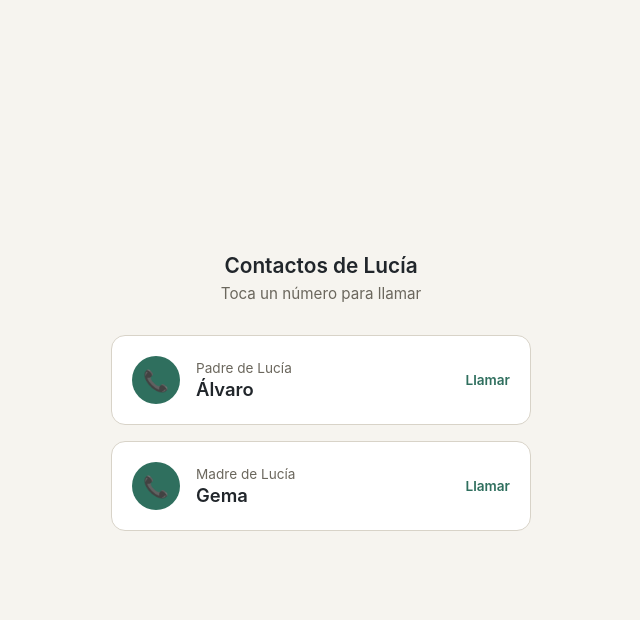
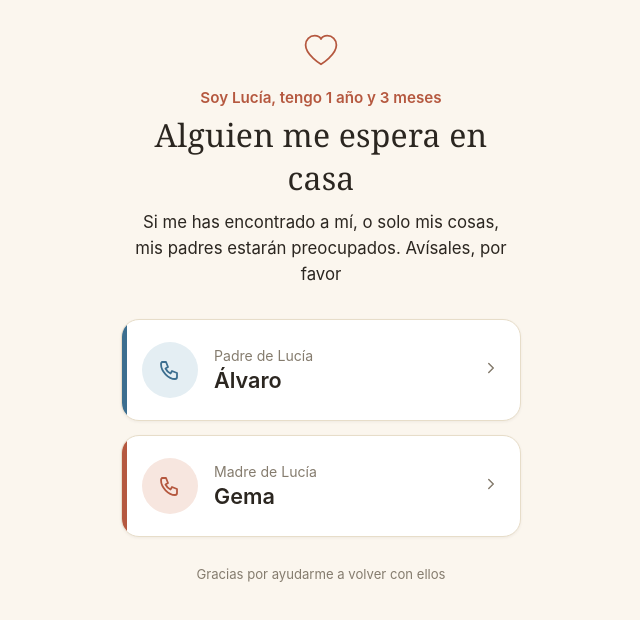
Before and after one commit to AlvaroSauci/contactos-lucia, a plain HTML site: page index.html in a window 1280 px wide. Shown: the whole page, without its empty margins (319-959 px from the left). Drawn offline with Linux system fonts and the light colour scheme.

Commit message:
Add files via upload

```diff
--- a/index.html
+++ b/index.html
@@ -6,15 +6,20 @@
 <title>Contactos de Lucía</title>
 <style>
   :root {
-    --ink: #21262b;
-    --paper: #f6f4ef;
-    --line: #d8d3c8;
-    --accent: #2f6f5e;
+    --paper: #fbf6ee;
+    --card: #ffffff;
+    --ink: #2b2620;
+    --muted: #857c6e;
+    --line: #e7ddc9;
+    --dad: #3c6e8f;
+    --dad-soft: #e4eef3;
+    --mom: #b5583f;
+    --mom-soft: #f7e6df;
   }
-  * { box-sizing: border-box; }
+  * { box-sizing: border-box; -webkit-tap-highlight-color: transparent; }
   html, body {
     margin: 0;
-    height: 100%;
+    min-height: 100%;
     background: var(--paper);
     font-family: -apple-system, BlinkMacSystemFont, "Segoe UI", Roboto, sans-serif;
     color: var(--ink);
@@ -23,94 +28,184 @@
     display: flex;
     align-items: center;
     justify-content: center;
-    padding: 24px;
+    padding: 28px 20px;
   }
   main {
     width: 100%;
-    max-width: 420px;
+    max-width: 400px;
+  }
+  .heart {
+    width: 44px;
+    height: 44px;
+    margin: 0 auto 16px;
+    display: block;
+  }
+  .badge {
+    text-align: center;
+    font-size: 0.95rem;
+    color: var(--mom);
+    font-weight: 600;
+    margin: 0 0 6px;
   }
   h1 {
-    font-size: 1.3rem;
-    font-weight: 600;
+    font-family: Georgia, "Times New Roman", serif;
+    font-size: 2rem;
+    font-weight: 400;
     text-align: center;
-    margin: 0 0 6px;
+    margin: 0 0 10px;
+    letter-spacing: 0.2px;
   }
   p.sub {
     text-align: center;
-    color: #6b675d;
-    font-size: 0.95rem;
+    color: var(--ink);
+    font-size: 1.05rem;
+    line-height: 1.55;
     margin: 0 0 32px;
+    padding: 0 8px;
   }
   a.contact {
+    position: relative;
     display: flex;
     align-items: center;
     gap: 16px;
-    background: #fff;
+    background: var(--card);
     border: 1px solid var(--line);
-    border-radius: 14px;
-    padding: 20px;
-    margin-bottom: 16px;
+    border-radius: 18px;
+    padding: 22px 20px;
+    margin-bottom: 14px;
     text-decoration: none;
     color: var(--ink);
-    transition: border-color 0.15s ease, transform 0.15s ease;
+    overflow: hidden;
+    transition: transform 0.12s ease, box-shadow 0.12s ease;
+    box-shadow: 0 1px 3px rgba(43, 38, 32, 0.06);
   }
+  a.contact::before {
+    content: "";
+    position: absolute;
+    left: 0; top: 0; bottom: 0;
+    width: 5px;
+  }
+  a.contact.dad::before { background: var(--dad); }
+  a.contact.mom::before { background: var(--mom); }
   a.contact:active {
-    transform: scale(0.98);
-    border-color: var(--accent);
+    transform: scale(0.97);
+    box-shadow: 0 1px 2px rgba(43, 38, 32, 0.02);
   }
   .icon {
     flex-shrink: 0;
-    width: 48px;
-    height: 48px;
+    width: 56px;
+    height: 56px;
     border-radius: 50%;
-    background: var(--accent);
-    color: #fff;
     display: flex;
     align-items: center;
     justify-content: center;
-    font-size: 1.3rem;
   }
-  .info {
-    flex: 1;
-  }
+  .icon.dad { background: var(--dad-soft); }
+  .icon.mom { background: var(--mom-soft); }
+  .icon svg { width: 24px; height: 24px; }
+  .icon.dad svg { stroke: var(--dad); }
+  .icon.mom svg { stroke: var(--mom); }
+  .info { flex: 1; min-width: 0; }
   .role {
-    font-size: 0.85rem;
-    color: #6b675d;
-    margin-bottom: 2px;
+    font-size: 0.88rem;
+    color: var(--muted);
+    margin-bottom: 3px;
   }
   .name-line {
-    font-size: 1.15rem;
+    font-size: 1.35rem;
     font-weight: 600;
   }
-  .call-label {
-    font-size: 0.85rem;
-    color: var(--accent);
-    font-weight: 600;
+  .go svg {
+    width: 18px;
+    height: 18px;
+    stroke: var(--muted);
+    flex-shrink: 0;
+  }
+  footer {
+    text-align: center;
+    color: var(--muted);
+    font-size: 0.82rem;
+    margin-top: 28px;
+    line-height: 1.5;
   }
 </style>
 </head>
 <body>
   <main>
-    <h1>Contactos de Lucía</h1>
-    <p class="sub">Toca un número para llamar</p>
+    <svg class="heart" viewBox="0 0 40 40" fill="none" xmlns="http://www.w3.org/2000/svg">
+      <path d="M20 33C20 33 6 24.5 6 15.5C6 10.8 9.7 7 14.3 7C16.7 7 18.9 8.1 20 10C21.1 8.1 23.3 7 25.7 7C30.3 7 34 10.8 34 15.5C34 24.5 20 33 20 33Z" stroke="#b5583f" stroke-width="1.6" stroke-linejoin="round"/>
+    </svg>
+    <p class="badge" id="edad">Soy Lucía</p>
+    <h1>Alguien me espera en casa</h1>
+    <p class="sub">Si me has encontrado a mí, o solo mis cosas, mis padres estarán preocupados. Avísales, por favor</p>
 
-    <a class="contact" href="tel:+34645219736">
-      <div class="icon">&#128222;</div>
+    <a class="contact dad" href="tel:+34645219736">
+      <div class="icon dad">
+        <svg viewBox="0 0 24 24" fill="none" stroke-width="1.8" stroke-linecap="round" stroke-linejoin="round">
+          <path d="M4 4h4l2 5-2.5 1.5a11 11 0 0 0 5 5L14 13l5 2v4c0 1-1 2-2 2C10.5 21 3 13.5 3 6c0-1 1-2 1-2Z"/>
+        </svg>
+      </div>
       <div class="info">
         <div class="role">Padre de Lucía</div>
         <div class="name-line">Álvaro</div>
       </div>
-      <div class="call-label">Llamar</div>
+      <div class="go">
+        <svg viewBox="0 0 24 24" fill="none" stroke-width="2" stroke-linecap="round" stroke-linejoin="round">
+          <path d="M9 6l6 6-6 6"/>
+        </svg>
+      </div>
     </a>
 
-    <a class="contact" href="tel:+34691098437">
-      <div class="icon">&#128222;</div>
+    <a class="contact mom" href="tel:+34691098437">
+      <div class="icon mom">
+        <svg viewBox="0 0 24 24" fill="none" stroke-width="1.8" stroke-linecap="round" stroke-linejoin="round">
+          <path d="M4 4h4l2 5-2.5 1.5a11 11 0 0 0 5 5L14 13l5 2v4c0 1-1 2-2 2C10.5 21 3 13.5 3 6c0-1 1-2 1-2Z"/>
+        </svg>
+      </div>
       <div class="info">
         <div class="role">Madre de Lucía</div>
         <div class="name-line">Gema</div>
       </div>
-      <div class="call-label">Llamar</div>
+      <div class="go">
+        <svg viewBox="0 0 24 24" fill="none" stroke-width="2" stroke-linecap="round" stroke-linejoin="round">
+          <path d="M9 6l6 6-6 6"/>
+        </svg>
+      </div>
     </a>
+
+    <footer>Gracias por ayudarme a volver con ellos</footer>
   </main>
+
+  <script>
+    (function () {
+      var nacimiento = new Date(2025, 5, 10); // 10/06/2025
+      var hoy = new Date();
+
+      var meses = (hoy.getFullYear() - nacimiento.getFullYear()) * 12 +
+                  (hoy.getMonth() - nacimiento.getMonth());
+      if (hoy.getDate() < nacimiento.getDate()) meses--;
+      if (meses < 0) meses = 0;
+
+      var anios = Math.floor(meses / 12);
+      var mesesRestantes = meses % 12;
+
+      function plural(n, singular, pluralForma) {
+        return n + ' ' + (n === 1 ? singular : pluralForma);
+      }
+
+      var texto;
+      if (anios === 0 && mesesRestantes === 0) {
+        texto = 'Soy Lucía, acabo de nacer';
+      } else if (anios === 0) {
+        texto = 'Soy Lucía, tengo ' + plural(mesesRestantes, 'mes', 'meses');
+      } else if (mesesRestantes === 0) {
+        texto = 'Soy Lucía, tengo ' + plural(anios, 'año', 'años');
+      } else {
+        texto = 'Soy Lucía, tengo ' + plural(anios, 'año', 'años') + ' y ' + plural(mesesRestantes, 'mes', 'meses');
+      }
+
+      document.getElementById('edad').textContent = texto;
+    })();
+  </script>
 </body>
 </html>
```
